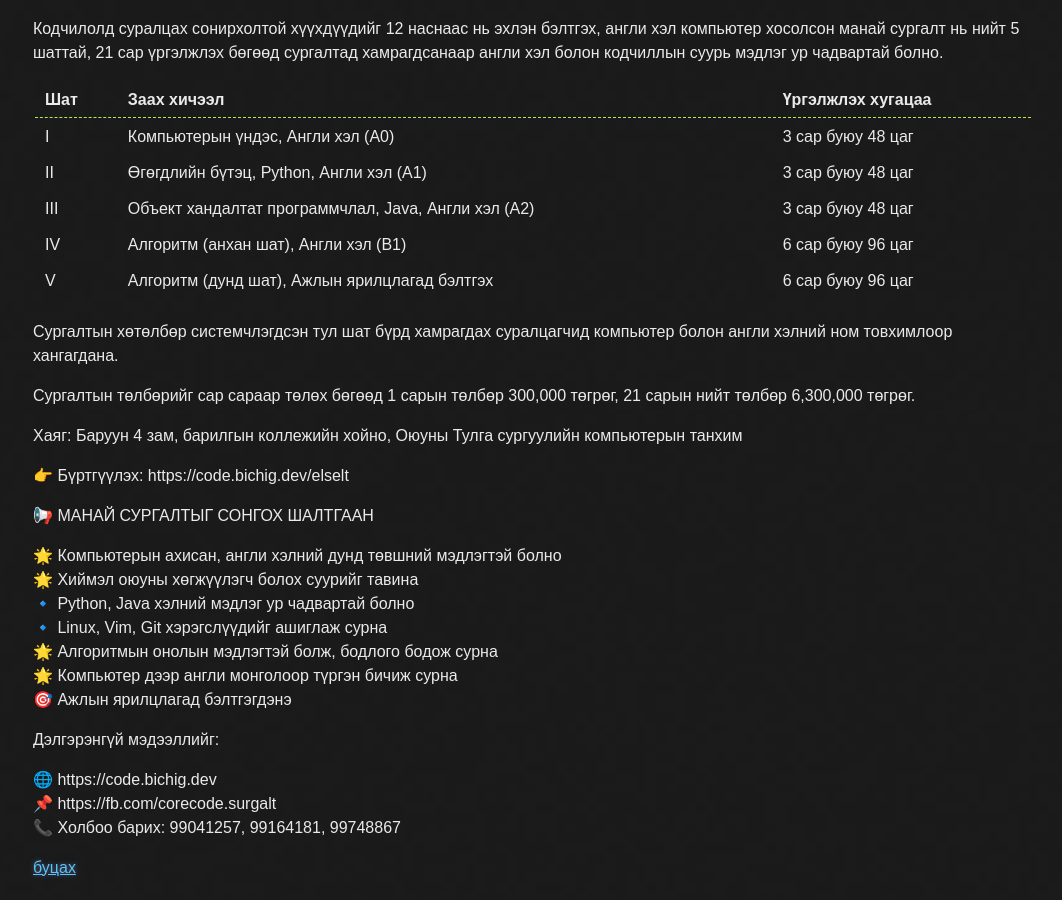
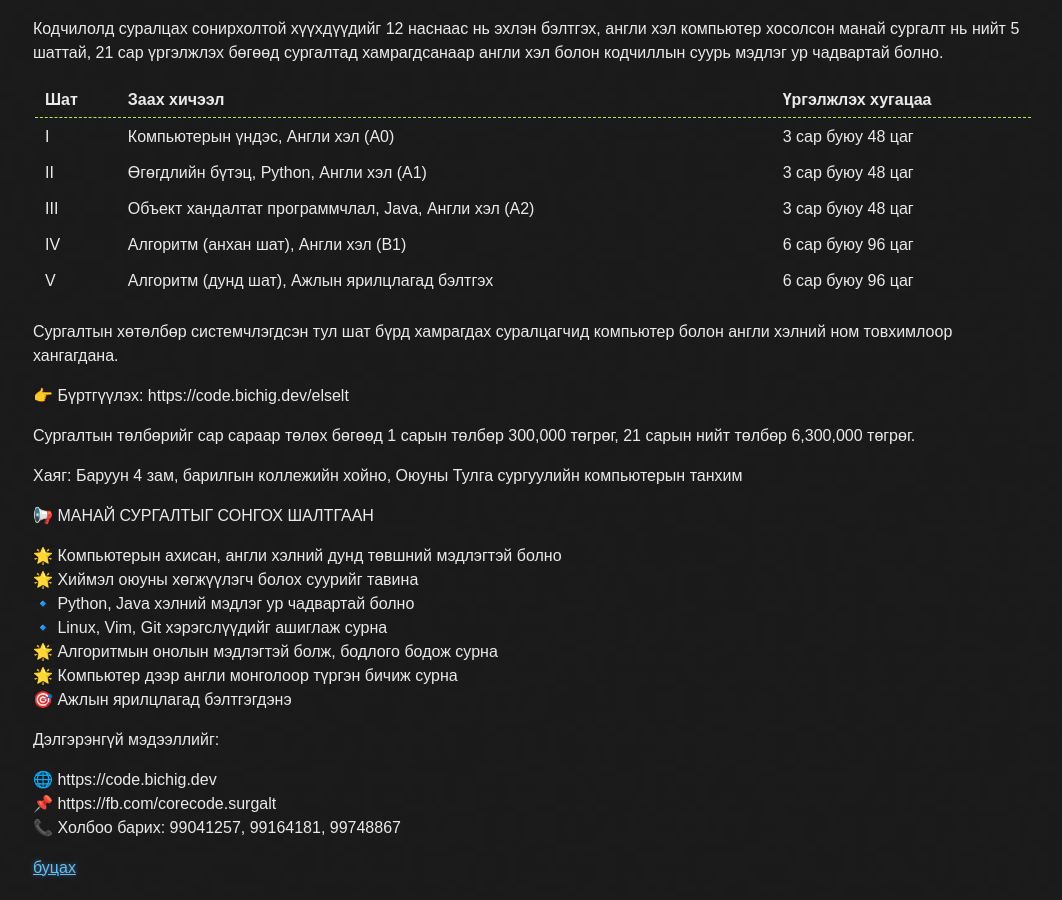
Before and after one commit to ganaatulgaa/corecode, a Jekyll site: the page built from ads.md, in a window 1280 px wide and 900 px high, scrolled down 1716 px. Shown: the whole window, without its empty margins (107-1169 px from the left). Built offline with Jekyll 4.4.1, drawn with Linux system fonts in a browser that asks for light colours; our own code applies the rules of GitHub Pages for plain Markdown files.

Commit message:
Update ads.md

```diff
--- a/ads.md
+++ b/ads.md
@@ -60,11 +60,11 @@ layout: default
 
 Сургалтын хөтөлбөр системчлэгдсэн тул шат бүрд хамрагдах суралцагчид компьютер болон англи хэлний ном товхимлоор хангагдана.
 
+👉 Бүртгүүлэх: https://code.bichig.dev/elselt
+
 Сургалтын төлбөрийг сар сараар төлөх бөгөөд 1 сарын төлбөр 300,000 төгрөг, 21 сарын нийт төлбөр 6,300,000 төгрөг.
 
 Хаяг: Баруун 4 зам, барилгын коллежийн хойно, Оюуны Тулга сургуулийн компьютерын танхим
-
-👉 Бүртгүүлэх: https://code.bichig.dev/elselt
 
 📢 МАНАЙ СУРГАЛТЫГ СОНГОХ ШАЛТГААН
 
```
